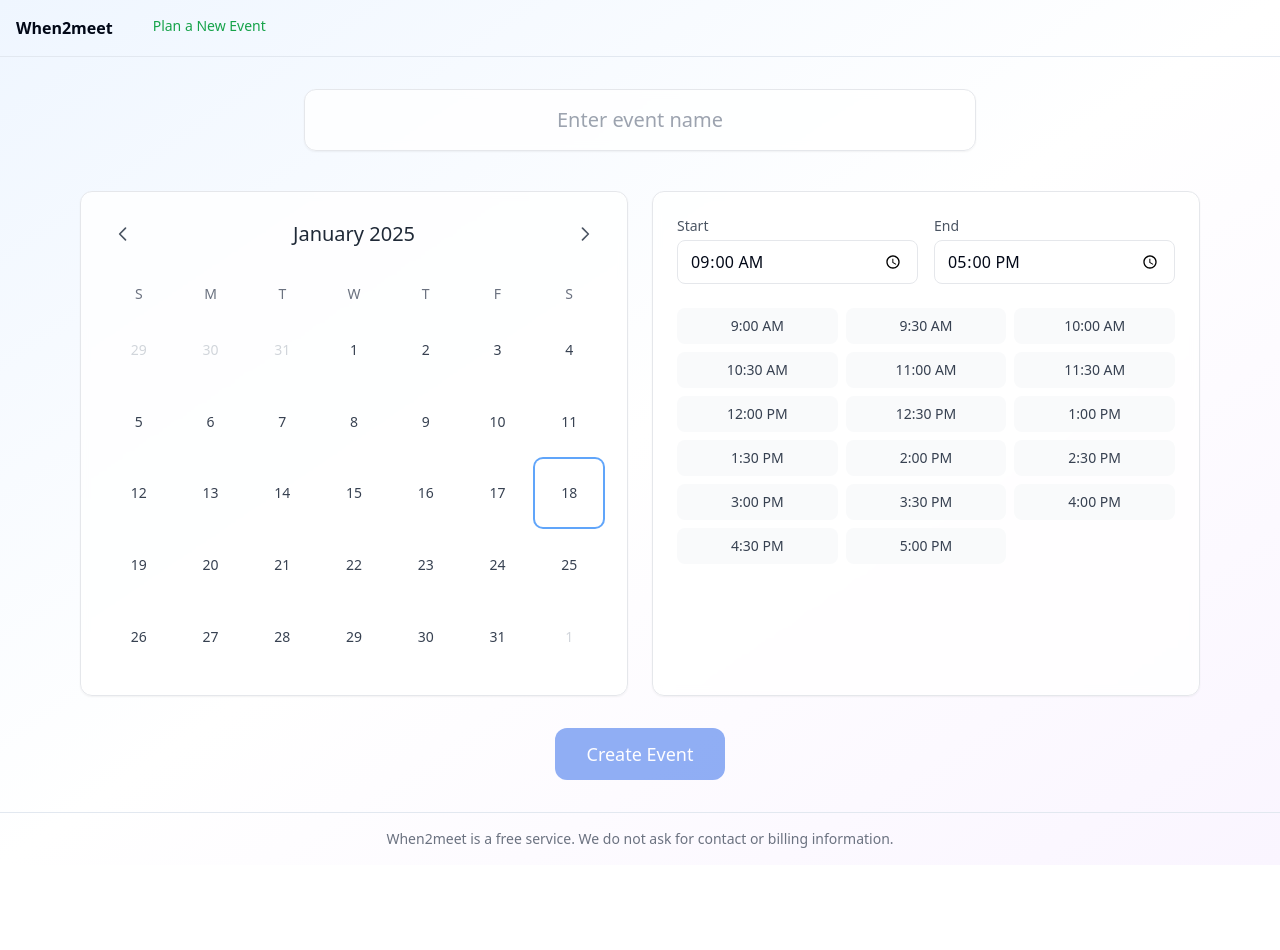
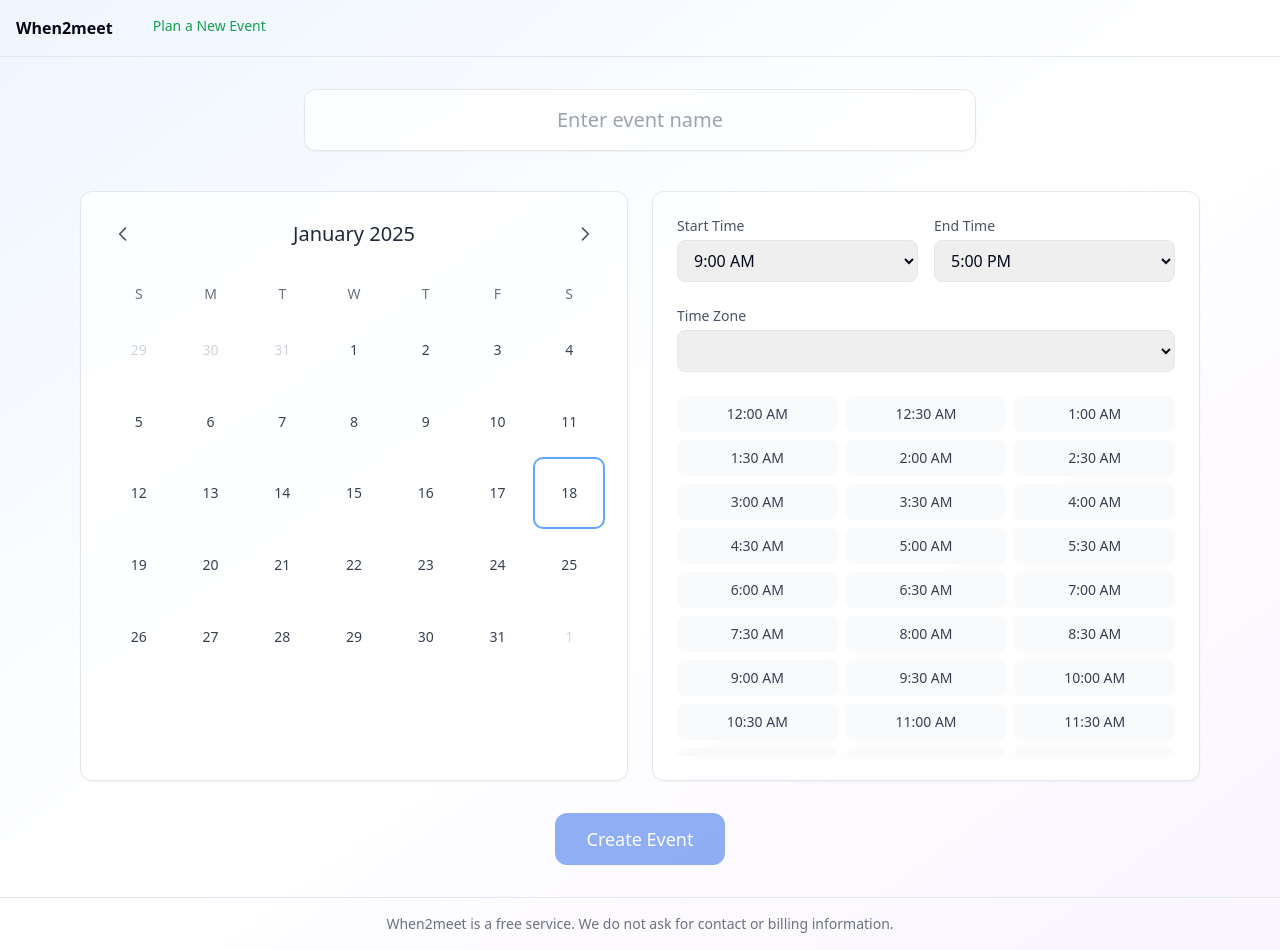
Before and after one commit to harshascode/when2meet, a SvelteKit app: page / in a window 1280 px wide. Before the commit the page ends 865 px from the top, so only its background shows below. Built offline with nearby package versions, Linux system fonts and the light colour scheme.

Commit message:
working mess

```diff
--- a/src/routes/+page.svelte
+++ b/src/routes/+page.svelte
@@ -18,14 +18,26 @@
 		formatted: string;
 	}
 
+	interface TimeZone {
+		value: string;
+		label: string;
+	}
+
 	// State management
 	let eventName = $state('');
 	let currentMonth = $state(new Date());
 	let selectedDates: Date[] = $state([]);
-    let startTime = $state('09:00');
-    let endTime = $state('17:00');
+	// let startTime = $state('09:00');
+	// let endTime = $state('17:00');
 	let selectedTimes: string[] = $state([]);
-    const timeInterval = 30;
+	let selectedTimeZone = $state(Intl.DateTimeFormat().resolvedOptions().timeZone);
+	// const timeInterval = 30;
+
+	// Time zone list
+	const timeZones: TimeZone[] = Intl.supportedValuesOf('timeZone').map((tz) => ({
+		value: tz,
+		label: tz.replace(/_/g, ' ')
+	}));
 
 	// Derived state
 	let selectedDatesSet = $derived(new Set(selectedDates.map((d) => d.getTime())));
@@ -79,34 +91,11 @@
 	}
 
 	const today = () => (currentMonth = new Date());
-    const previousMonth = () => (currentMonth = new Date(currentMonth.setMonth(currentMonth.getMonth() - 1)));
-    const nextMonth = () => (currentMonth = new Date(currentMonth.setMonth(currentMonth.getMonth() + 1)));
+	const previousMonth = () =>
+		(currentMonth = new Date(currentMonth.setMonth(currentMonth.getMonth() - 1)));
+	const nextMonth = () =>
+		(currentMonth = new Date(currentMonth.setMonth(currentMonth.getMonth() + 1)));
 
-    function generateTimeSlots(start: string, end: string, interval: number): TimeSlot[] {
-        const [startHours, startMinutes] = start.split(':').map(Number);
-        const [endHours, endMinutes] = end.split(':').map(Number);
-        const startInMinutes = startHours * 60 + startMinutes;
-        const endInMinutes = endHours * 60 + endMinutes;
-        const slots: TimeSlot[] = [];
-
-        for (let time = startInMinutes; time <= endInMinutes; time += interval) {
-            const hours = Math.floor(time / 60);
-            const minutes = time % 60;
-            const timeString = `${hours.toString().padStart(2, '0')}:${minutes.toString().padStart(2, '0')}`;
-            slots.push({
-                time: timeString,
-                formatted: formatTime(timeString)
-            });
-        }
-        return slots;
-    }
-
-    function formatTime(time: string): string {
-        const [hours, minutes] = time.split(':').map(Number);
-        const period = hours >= 12 ? 'PM' : 'AM';
-        const displayHours = hours % 12 || 12;
-        return `${displayHours}:${minutes.toString().padStart(2, '0')} ${period}`;
-    }
 
 	function toggleTimeSelection(time: string): void {
 		selectedTimes = selectedTimesSet.has(time)
@@ -125,7 +114,8 @@
 			id: eventId,
 			name: eventName,
 			dates: selectedDates.map((date) => date.toISOString()),
-            timeSlots: selectedTimes
+			timeSlots: selectedTimes,
+			timeZone: selectedTimeZone
 		};
 
 		try {
@@ -140,6 +130,74 @@
 		}
 	}
 
+	// let calendarDays = $derived(generateCalendarDays(currentMonth));
+	// let timeSlots = $derived(generateTimeSlots(startTime, endTime, timeInterval));
+	// let sortedSelectedDates = $derived([...selectedDates].sort((a, b) => a.getTime() - b.getTime()));
+
+	// Inside the script section, update/add these functions and variables:
+
+	// State management for time (initialize with 12-hour format)
+	let startTime = $state('09:00'); // 9:00 AM
+	let endTime = $state('17:00'); // 5:00 PM
+	const timeInterval = 30;
+
+	function generateTimeSlots(start: string, end: string, interval: number): TimeSlot[] {
+		const slots: TimeSlot[] = [];
+		const [startHours, startMinutes] = start.split(':').map(Number);
+		const [endHours, endMinutes] = end.split(':').map(Number);
+
+		let startInMinutes = startHours * 60 + startMinutes;
+		let endInMinutes = endHours * 60 + endMinutes;
+
+		for (let time = 0; time < 24 * 60; time += interval) {
+			const hours = Math.floor(time / 60);
+			const minutes = time % 60;
+			const timeString = `${hours.toString().padStart(2, '0')}:${minutes.toString().padStart(2, '0')}`;
+
+			// Convert to 12-hour format for display
+			const period = hours >= 12 ? 'PM' : 'AM';
+			const displayHours = hours % 12 || 12;
+			const formattedTime = `${displayHours}:${minutes.toString().padStart(2, '0')} ${period}`;
+
+			slots.push({
+				time: timeString,
+				formatted: formattedTime
+			});
+		}
+		return slots;
+	}
+
+	function formatTime(time: string): string {
+		const [hours, minutes] = time.split(':').map(Number);
+		const period = hours >= 12 ? 'PM' : 'AM';
+		const displayHours = hours % 12 || 12;
+		return `${displayHours}:${minutes.toString().padStart(2, '0')} ${period}`;
+	}
+
+	// Function to convert 12-hour format to 24-hour format
+	function convertTo24Hour(time12h: string): string {
+		const [time, modifier] = time12h.split(' ');
+		let [hours, minutes] = time.split(':');
+
+		let hours24 = parseInt(hours, 10);
+
+		if (hours24 === 12) {
+			hours24 = modifier === 'PM' ? 12 : 0;
+		} else {
+			hours24 = modifier === 'PM' ? hours24 + 12 : hours24;
+		}
+
+		return `${hours24.toString().padStart(2, '0')}:${minutes}`;
+	}
+
+	// Function to convert 24-hour format to 12-hour format
+	function convertTo12Hour(time24h: string): string {
+		const [hours, minutes] = time24h.split(':').map(Number);
+		const period = hours >= 12 ? 'PM' : 'AM';
+		const displayHours = hours % 12 || 12;
+		return `${displayHours}:${minutes.toString().padStart(2, '0')} ${period}`;
+	}
+
 	let calendarDays = $derived(generateCalendarDays(currentMonth));
 	let timeSlots = $derived(generateTimeSlots(startTime, endTime, timeInterval));
 	let sortedSelectedDates = $derived([...selectedDates].sort((a, b) => a.getTime() - b.getTime()));
@@ -150,29 +208,39 @@
 
 	<main class="container mx-auto max-w-6xl px-4 py-8">
 		<!-- Event Name Input -->
-        <div class="max-w-2xl mx-auto mb-10">
+		<div class="mx-auto mb-10 max-w-2xl">
 			<input
 				type="text"
 				placeholder="Enter event name"
-                class="w-full px-6 py-4 text-xl text-center bg-white/80 backdrop-blur-sm
-                rounded-xl shadow-sm border border-gray-200
-                focus:ring-2 focus:ring-blue-500 focus:border-blue-500
-                transition-all duration-200"
+				class="w-full rounded-xl border border-gray-200 bg-white/80 px-6 py-4
+                text-center text-xl shadow-sm backdrop-blur-sm
+                transition-all duration-200 focus:border-blue-500
+                focus:ring-2 focus:ring-blue-500"
 				bind:value={eventName}
 			/>
 		</div>
 
-        <div class="grid lg:grid-cols-2 gap-6">
+		<div class="grid gap-6 lg:grid-cols-2">
 			<!-- Calendar Card -->
-            <div class="bg-white/80 backdrop-blur-sm rounded-xl shadow-sm border border-gray-200 p-6">
-                <div class="flex items-center justify-between mb-6">
+			<div class="rounded-xl border border-gray-200 bg-white/80 p-6 shadow-sm backdrop-blur-sm">
+				<div class="mb-6 flex items-center justify-between">
 					<button
-                        class="p-2 rounded-lg hover:bg-gray-100 transition-colors"
+						class="rounded-lg p-2 transition-colors hover:bg-gray-100"
 						aria-label="Previous Month"
 						onclick={previousMonth}
 					>
-                        <svg class="w-5 h-5 text-gray-600" fill="none" viewBox="0 0 24 24" stroke="currentColor">
-                            <path stroke-linecap="round" stroke-linejoin="round" stroke-width="2" d="M15 19l-7-7 7-7"/>
+						<svg
+							class="h-5 w-5 text-gray-600"
+							fill="none"
+							viewBox="0 0 24 24"
+							stroke="currentColor"
+						>
+							<path
+								stroke-linecap="round"
+								stroke-linejoin="round"
+								stroke-width="2"
+								d="M15 19l-7-7 7-7"
+							/>
 						</svg>
 					</button>
 
@@ -181,19 +249,29 @@
 					</h2>
 
 					<button
-                        class="p-2 rounded-lg hover:bg-gray-100 transition-colors"
-						aria-label="Previous Month"
+						class="rounded-lg p-2 transition-colors hover:bg-gray-100"
+						aria-label="Next Month"
 						onclick={nextMonth}
 					>
-                        <svg class="w-5 h-5 text-gray-600" fill="none" viewBox="0 0 24 24" stroke="currentColor">
-                            <path stroke-linecap="round" stroke-linejoin="round" stroke-width="2" d="M9 5l7 7-7 7"/>
+						<svg
+							class="h-5 w-5 text-gray-600"
+							fill="none"
+							viewBox="0 0 24 24"
+							stroke="currentColor"
+						>
+							<path
+								stroke-linecap="round"
+								stroke-linejoin="round"
+								stroke-width="2"
+								d="M9 5l7 7-7 7"
+							/>
 						</svg>
 					</button>
 				</div>
 
 				<div class="grid grid-cols-7 gap-1">
 					{#each ['S', 'M', 'T', 'W', 'T', 'F', 'S'] as day}
-                        <div class="text-center text-sm font-medium text-gray-500 py-2">{day}</div>
+						<div class="py-2 text-center text-sm font-medium text-gray-500">{day}</div>
 					{/each}
 
 					{#each calendarDays as day (day.date.getTime())}
@@ -214,7 +292,7 @@
 				{#if selectedDates.length > 0}
 					<div class="mt-4 flex flex-wrap gap-2">
 						{#each sortedSelectedDates as date}
-                            <span class="px-3 py-1 text-sm bg-blue-100 text-blue-700 rounded-full">
+							<span class="rounded-full bg-blue-100 px-3 py-1 text-sm text-blue-700">
 								{format(date, 'MMM d')}
 							</span>
 						{/each}
@@ -223,34 +301,66 @@
 			</div>
 
 			<!-- Time Selection Card -->
-            <div class="bg-white/80 backdrop-blur-sm rounded-xl shadow-sm border border-gray-200 p-6">
-                <div class="grid grid-cols-2 gap-4 mb-6">
+			<div class="rounded-xl border border-gray-200 bg-white/80 p-6 shadow-sm backdrop-blur-sm">
+				<div class="mb-6 grid grid-cols-2 gap-4">
 					<div>
-                        <label for="startTime" class="block text-sm text-gray-600 mb-1">Start</label>
-                        <input
+						<label for="startTime" class="mb-1 block text-sm text-gray-600">Start Time</label>
+						<select
 							id="startTime"
-                            type="time"
 							bind:value={startTime}
-                            class="w-full px-3 py-2 rounded-lg border border-gray-200
-                            focus:ring-2 focus:ring-blue-500 focus:border-blue-500"
-                        />
+							class="w-full rounded-lg border border-gray-200 px-3 py-2
+                focus:border-blue-500 focus:ring-2 focus:ring-blue-500"
+						>
+							{#each Array.from({ length: 48 }, (_, i) => {
+								const hours = Math.floor(i / 2);
+								const minutes = (i % 2) * 30;
+								const time24 = `${hours.toString().padStart(2, '0')}:${minutes.toString().padStart(2, '0')}`;
+								return { value: time24, label: convertTo12Hour(time24) };
+							}) as timeOption}
+								<option value={timeOption.value}>{timeOption.label}</option>
+							{/each}
+						</select>
 					</div>
 					<div>
-                        <label for="endTime" class="block text-sm text-gray-600 mb-1">End</label>
-                        <input
+						<label for="endTime" class="mb-1 block text-sm text-gray-600">End Time</label>
+						<select
 							id="endTime"
-                            type="time"
 							bind:value={endTime}
-                            class="w-full px-3 py-2 rounded-lg border border-gray-200
-                            focus:ring-2 focus:ring-blue-500 focus:border-blue-500"
-                        />
+							class="w-full rounded-lg border border-gray-200 px-3 py-2
+                focus:border-blue-500 focus:ring-2 focus:ring-blue-500"
+						>
+							{#each Array.from({ length: 48 }, (_, i) => {
+								const hours = Math.floor(i / 2);
+								const minutes = (i % 2) * 30;
+								const time24 = `${hours.toString().padStart(2, '0')}:${minutes.toString().padStart(2, '0')}`;
+								return { value: time24, label: convertTo12Hour(time24) };
+							}) as timeOption}
+								<option value={timeOption.value}>{timeOption.label}</option>
+							{/each}
+						</select>
 					</div>
 				</div>
 
-                <div class="grid grid-cols-2 sm:grid-cols-3 gap-2 max-h-[360px] overflow-y-auto">
+				<!-- Time Zone Selection -->
+				<div class="mb-6">
+					<label for="timezone" class="mb-1 block text-sm text-gray-600">Time Zone</label>
+					<select
+						id="timezone"
+						bind:value={selectedTimeZone}
+						class="w-full rounded-lg border border-gray-200 px-3 py-2
+							focus:border-blue-500 focus:ring-2 focus:ring-blue-500"
+					>
+						{#each timeZones as tz}
+							<option value={tz.value}>{tz.label}</option>
+						{/each}
+					</select>
+				</div>
+
+				<!-- Time slots grid -->
+				<div class="grid max-h-[360px] grid-cols-2 gap-2 overflow-y-auto sm:grid-cols-3">
 					{#each timeSlots as timeSlot (timeSlot.time)}
 						<button
-                            class="px-4 py-2 rounded-lg text-sm font-medium
+							class="rounded-lg px-4 py-2 text-sm font-medium
                     {selectedTimesSet.has(timeSlot.time)
 								? 'bg-blue-500 text-white hover:bg-blue-600'
 								: 'bg-gray-50 text-gray-700 hover:bg-gray-100'}"
@@ -267,9 +377,9 @@
 		<div class="mt-8 text-center">
 			<button
 				onclick={handleSubmit}
-                class="px-8 py-3 bg-blue-600 text-white text-lg font-medium rounded-xl
-                hover:bg-blue-700 transition-colors
-                disabled:opacity-50 disabled:cursor-not-allowed"
+				class="rounded-xl bg-blue-600 px-8 py-3 text-lg font-medium text-white
+                transition-colors hover:bg-blue-700
+                disabled:cursor-not-allowed disabled:opacity-50"
 				disabled={!eventName || selectedDates.length === 0 || selectedTimes.length === 0}
 			>
 				Create Event
```
Also changed, not shown: 2 other files (tests, documents, lock files or other folders). Lines whose indentation alone changed are shown as unchanged.
